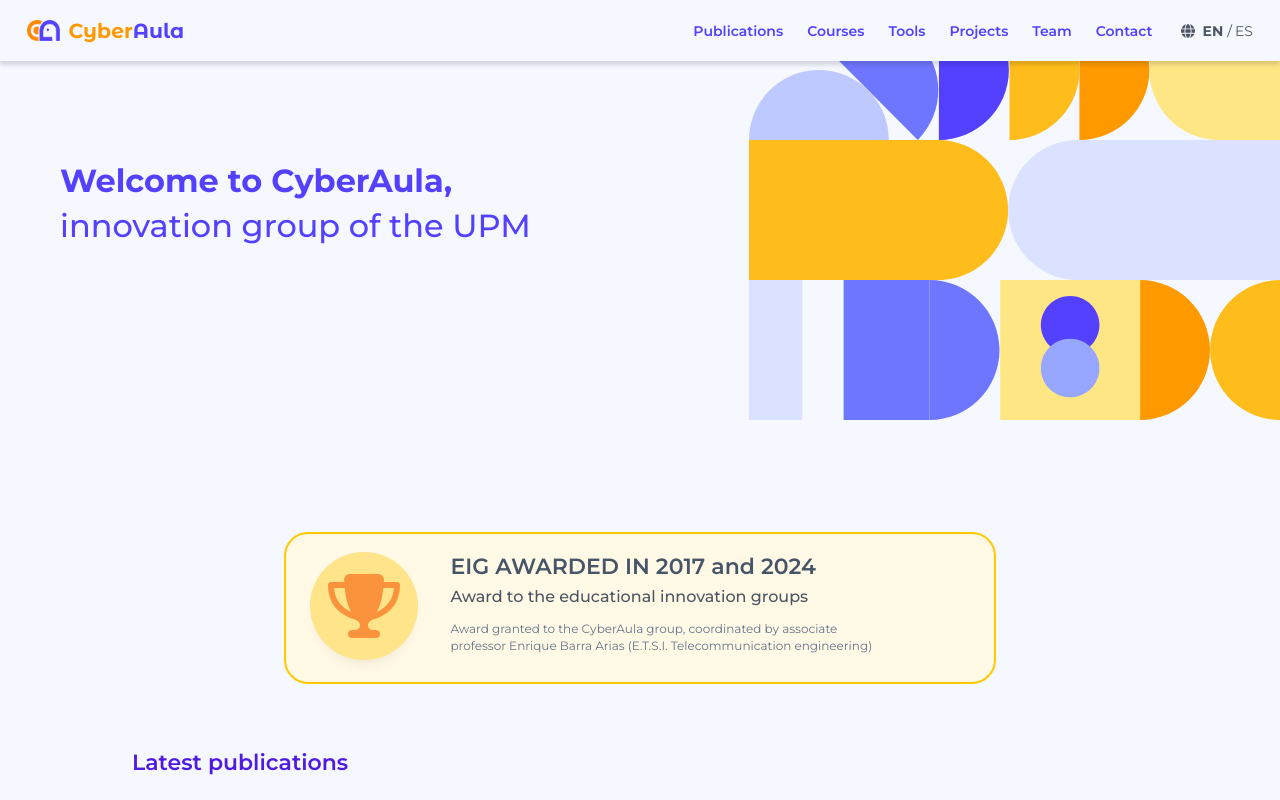
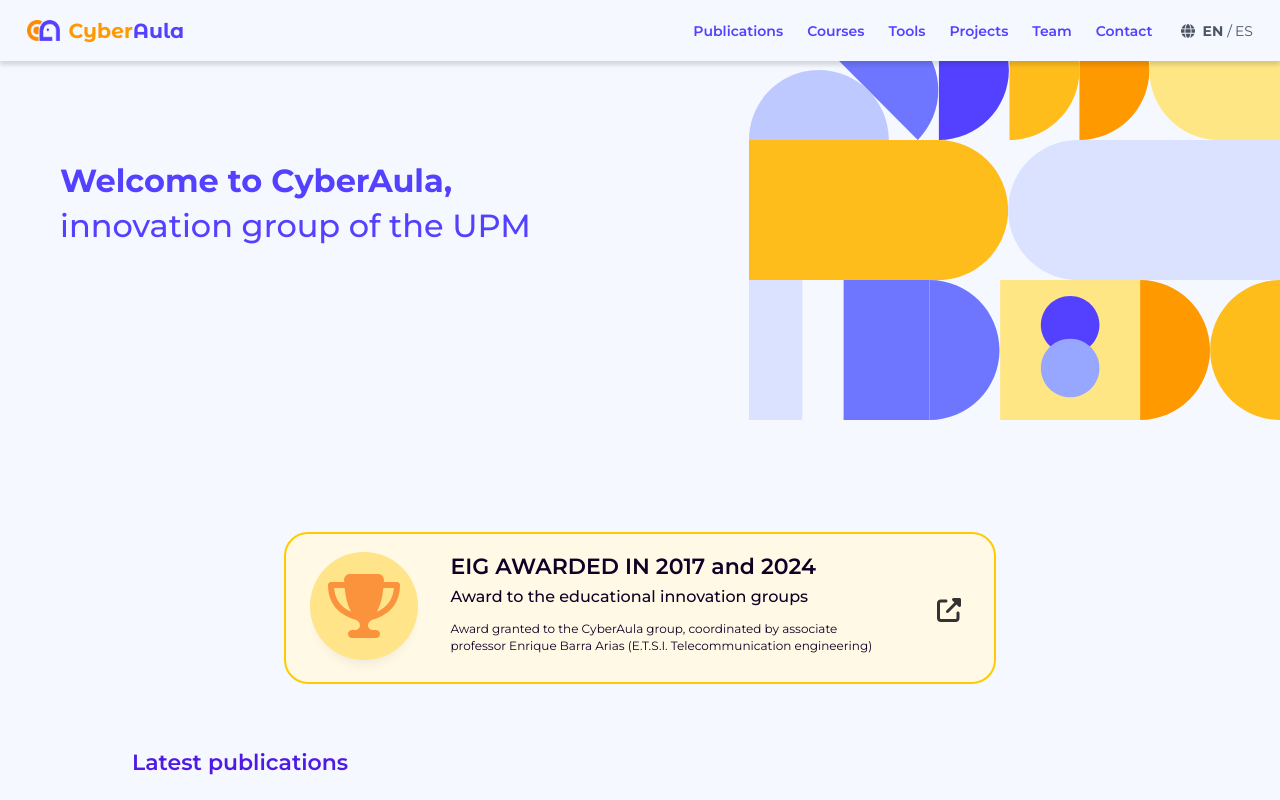
Before and after one commit to CyberAula/cyberaula.github.io, a Next.js app: page / in a window 1280 px wide. Shown: the top 800 px of the page. Built offline with nearby package versions, Linux system fonts and the light colour scheme.

Commit message:
Premio_home

```diff
--- a/app/page.js
+++ b/app/page.js
@@ -11,6 +11,7 @@
 import { FontAwesomeIcon } from "@fortawesome/react-fontawesome";
 import { faAward, faTrophy } from "@fortawesome/free-solid-svg-icons";
 import { faArrowRightLong } from "@fortawesome/free-solid-svg-icons";
+import { faUpRightFromSquare } from "@fortawesome/free-solid-svg-icons";
 
 import { useTranslation } from "react-i18next";
 
@@ -56,6 +57,9 @@
                       <small>{t("front.awardBody")}</small>
                     </div>
                   </div>
+                  <a href="https://innovacioneducativa.upm.es/premios-2024" target="_blank" rel="noopener noreferrer" className="">
+                  <FontAwesomeIcon icon={faUpRightFromSquare} className="ml-2 award_link_wrapper" />
+                  </a>
                 </section>
 
                 <section className="latest_publications">
--- a/app/sass/partials/_home.sass
+++ b/app/sass/partials/_home.sass
@@ -24,7 +24,6 @@
         gap: $spacing_md
         border-radius: 24px
         border: 2px $ca-or-100 solid
-        @apply text-orange-500
         width:100%
         flex-direction: column
         align-self: center
@@ -32,6 +31,7 @@
         text-align: center
         .award_title
             display: flex
+
             flex-direction: column
             align-self: center
             align-items: center
@@ -42,15 +42,16 @@
                 flex-direction: column
                 align-items: center
         h3
-            @apply text-slate-600
+            @apply text-black
+
             margin-bottom: 0.3rem
         h5
-            @apply text-gray-600
+            @apply text-black
             font-weight: 500
             margin-bottom: 0rem
 
         small
-            @apply  text-slate-500
+            @apply text-black
             padding-bottom: 1rem
             display: block
 
@@ -67,7 +68,12 @@
             border-radius: 80px
             @apply text-orange-400
             @include drop-shadow-lighter
-
+        .award_link_wrapper
+            text-decoration: none
+            color: $black
+            max-width: 2rem
+            height: 2rem
+            padding: 0.75rem
 
 
 @media (min-width: 600px)
```
